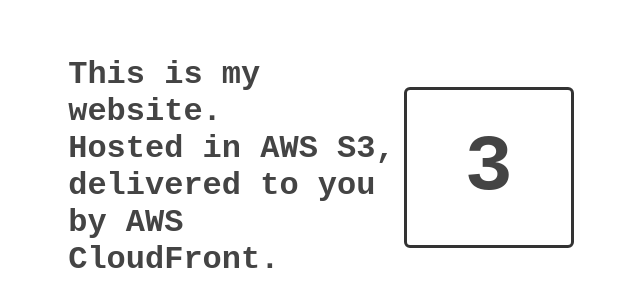
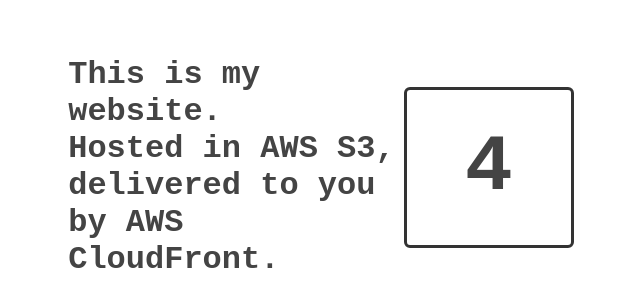
Before and after one commit to zeelz/github-action, a plain HTML site: page index.html in a window 1280 px wide. Shown: the part 241-548 px from the top of the page, 319-959 px from the left. Drawn offline with Linux system fonts and the light colour scheme.

Commit message:
s3 upload

```diff
--- a/index.html
+++ b/index.html
@@ -30,7 +30,7 @@
 <body>
     <div>
         <h1>This is my website.<br>Hosted in AWS S3, <br>delivered to you by AWS CloudFront.</h1>
-        <h2>3</h2>
+        <h2>4</h2>
 
     </div>
 </body>
```
